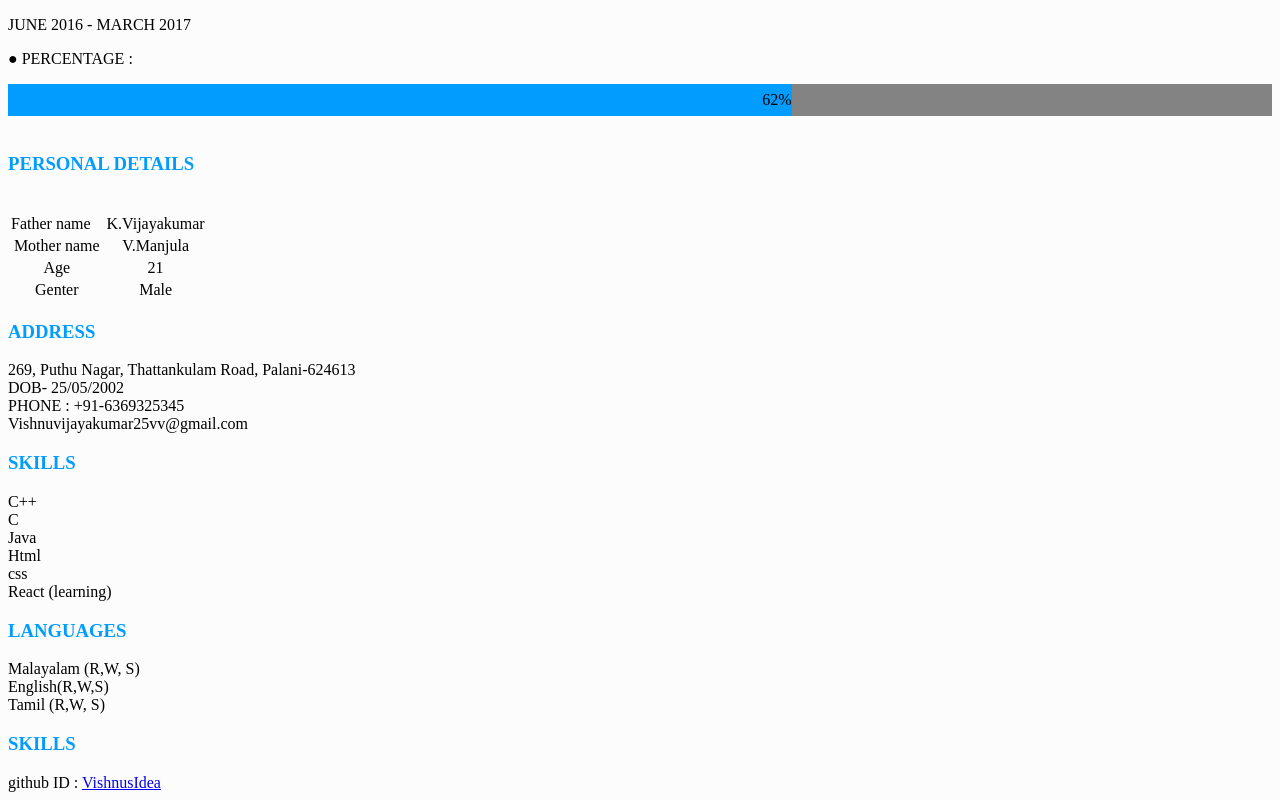
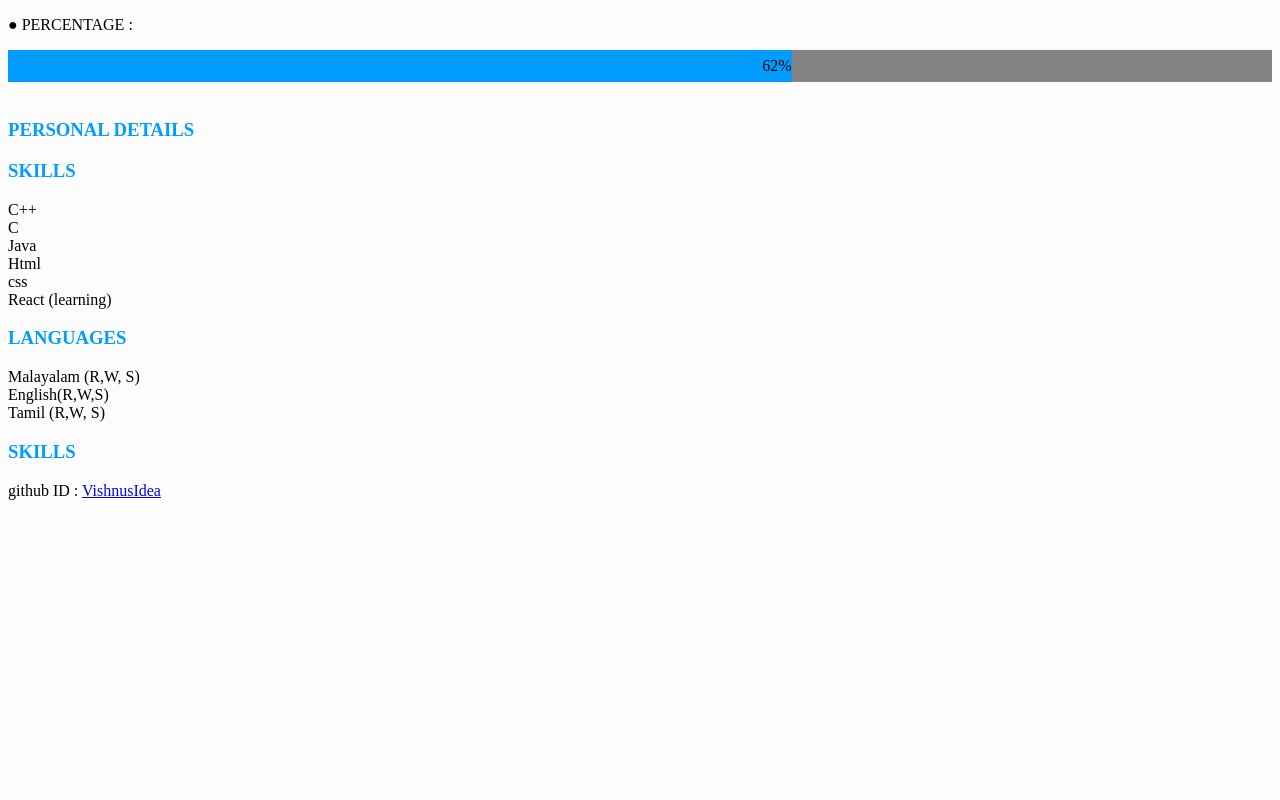
Before and after one commit to VishnusIdea/Resume, a plain HTML site: page index.html in a window 1280 px wide. Shown: the part 899-1699 px from the top of the page. After the commit the page ends 1407 px from the top, so only its background shows below. Drawn offline with Linux system fonts and the light colour scheme; a script that the page names is missing.

Commit message:
Update index.html
change

```diff
--- a/index.html
+++ b/index.html
@@ -20,8 +20,8 @@
     <h2 style="color: rgb(0, 157, 254);">EDUCATION</h2>
 
 <tr style="background-color:white;">
-    <h3> SHRI NEHRU MAHA VIDYALAYA COLLEGE OF ARTS & SCIENCES - BCA</h3>
-         JULY 2021 - Pursuing
+    <h3> SHRI NEHRU MAHA VIDYALAYA COLLEGE OF ARTS & SCIENCES </h3>
+
 
          <p> ● 1st SEMESTER:</p>
 <div class="container">
@@ -62,32 +62,8 @@
 
     <h3 style="color: rgb(0, 157, 254);">PERSONAL DETAILS</h3>
 
-    &nbsp;
-    <table  >
-    <tr >
-       <td align="center"> Father name &nbsp;&nbsp;
-       <td align="center">K.Vijayakumar<br>
-       </tr>
-    <tr>
-        <td align="center">Mother name
-        <td align="center">V.Manjula<br>
-        </tr>
-    <tr>
-        <td align="center">Age
-        <td align="center">21<br>
-        </tr>
-    <tr>
-        <td align="center">Genter
-        <td align="center">Male<br>
-    </tr>
-    </table>
 
-    <h3 style="color: rgb(0, 157, 254);"> ADDRESS</h3>
-    <p>269, Puthu Nagar,
-    Thattankulam Road, Palani-624613 <br>
-    DOB- 25/05/2002<br>
-    PHONE : +91-6369325345<br>
-    Vishnuvijayakumar25vv@gmail.com</p>
+
 
     <h3 style="color: rgb(0, 157, 254);">SKILLS</h3>
     C++<br>
```
